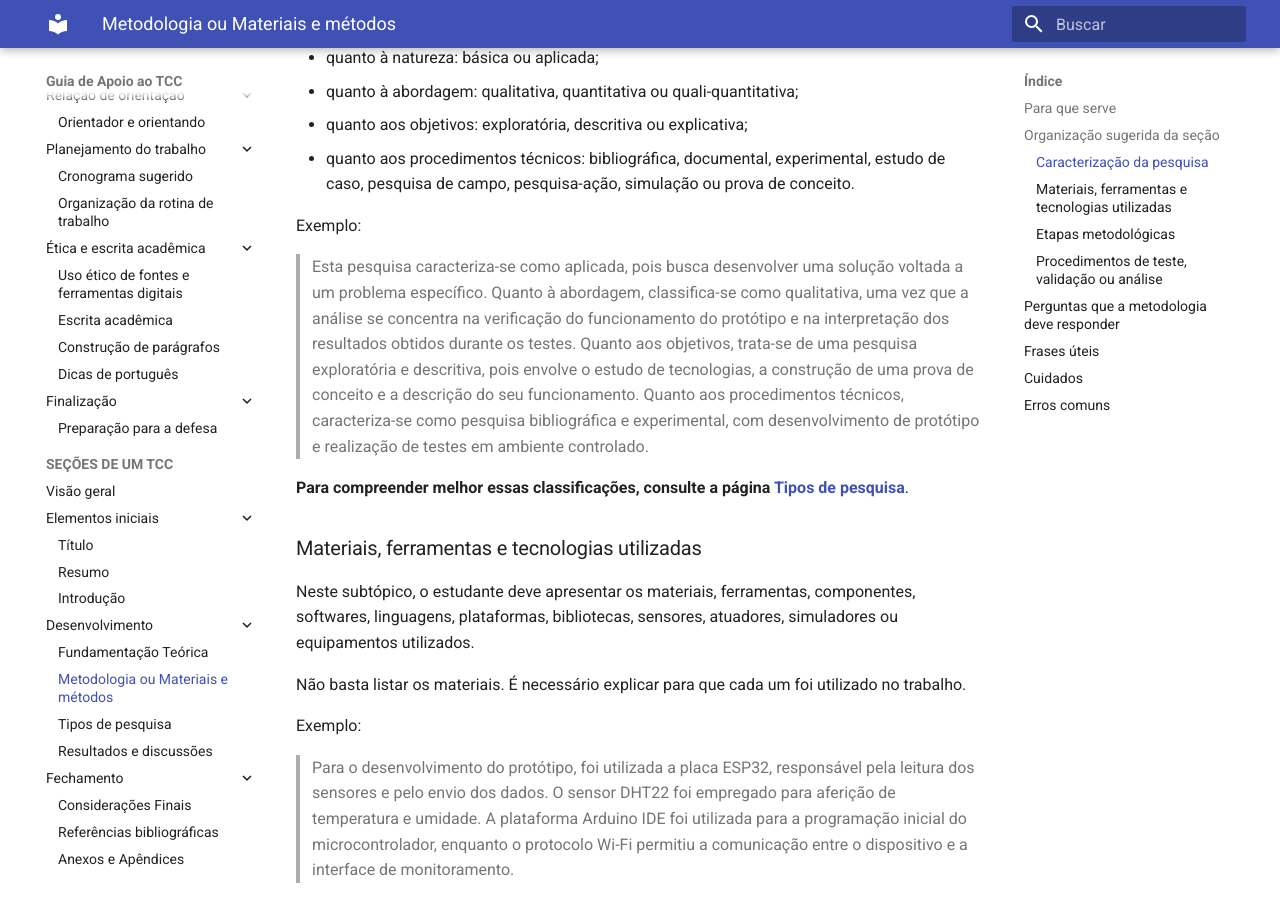
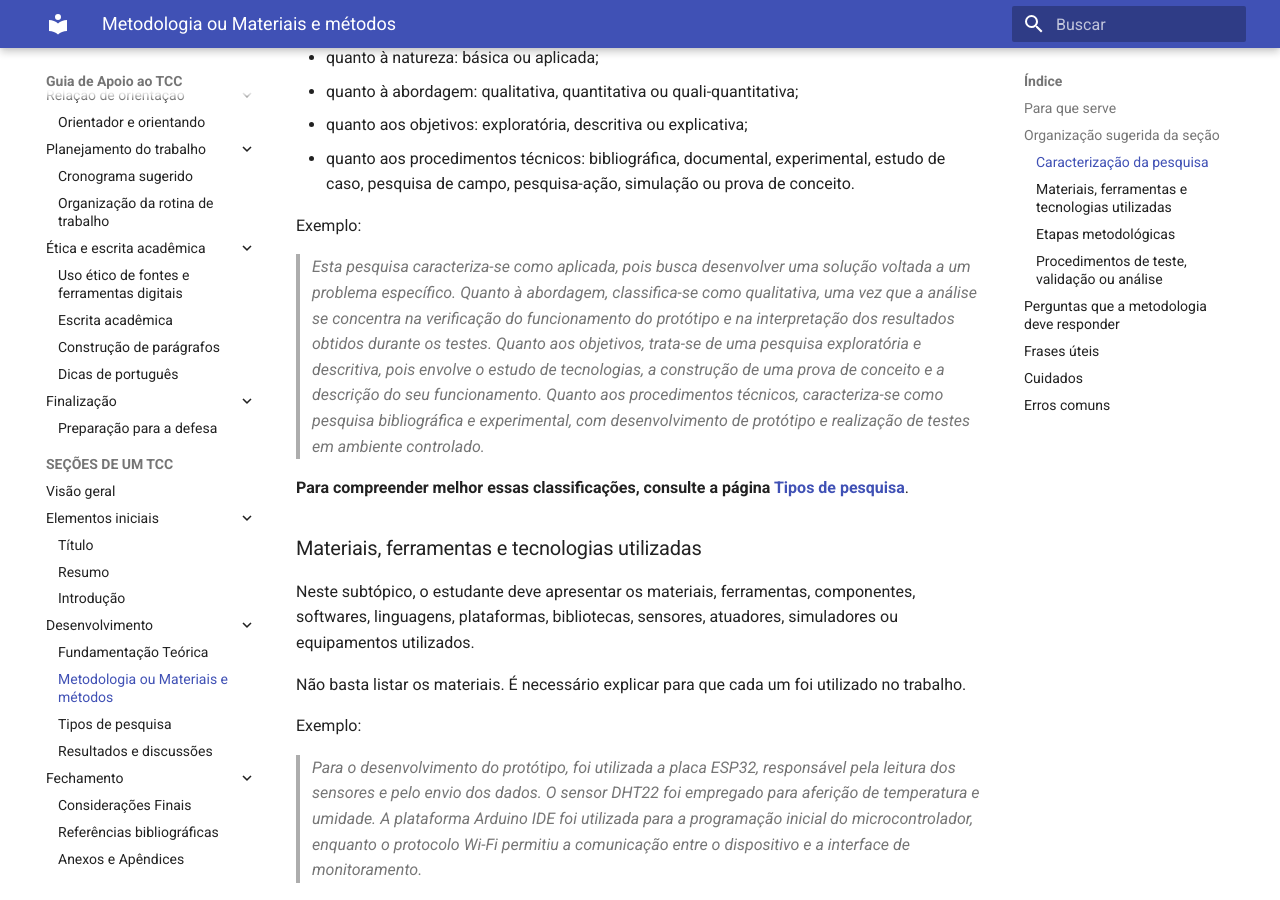
Before and after one commit to danielaflor/tcc, an MkDocs documentation site: the page built from docs/secoes-tcc/metodologia.md, in a window 1280 px wide and 900 px high, scrolled down 801 px. Built offline with MkDocs 1.6.1 and Material for MkDocs 9.7.7, drawn with Linux system fonts in a browser that asks for light colours.

Commit message:
Enhance methodology section with italicized text
Updated the methodology section to emphasize key points using italics for better readability.

```diff
--- a/docs/secoes-tcc/metodologia.md
+++ b/docs/secoes-tcc/metodologia.md
@@ -25,7 +25,7 @@ A pesquisa pode ser classificada, por exemplo:
 
 Exemplo:
 
-> Esta pesquisa caracteriza-se como aplicada, pois busca desenvolver uma solução voltada a um problema específico. Quanto à abordagem, classifica-se como qualitativa, uma vez que a análise se concentra na verificação do funcionamento do protótipo e na interpretação dos resultados obtidos durante os testes. Quanto aos objetivos, trata-se de uma pesquisa exploratória e descritiva, pois envolve o estudo de tecnologias, a construção de uma prova de conceito e a descrição do seu funcionamento. Quanto aos procedimentos técnicos, caracteriza-se como pesquisa bibliográfica e experimental, com desenvolvimento de protótipo e realização de testes em ambiente controlado.
+> *Esta pesquisa caracteriza-se como aplicada, pois busca desenvolver uma solução voltada a um problema específico. Quanto à abordagem, classifica-se como qualitativa, uma vez que a análise se concentra na verificação do funcionamento do protótipo e na interpretação dos resultados obtidos durante os testes. Quanto aos objetivos, trata-se de uma pesquisa exploratória e descritiva, pois envolve o estudo de tecnologias, a construção de uma prova de conceito e a descrição do seu funcionamento. Quanto aos procedimentos técnicos, caracteriza-se como pesquisa bibliográfica e experimental, com desenvolvimento de protótipo e realização de testes em ambiente controlado.*
 
 **Para compreender melhor essas classificações, consulte a página [Tipos de pesquisa](tipos-de-pesquisa.md)**.
 
@@ -37,7 +37,7 @@ Não basta listar os materiais. É necessário explicar para que cada um foi uti
 
 Exemplo:
 
-> Para o desenvolvimento do protótipo, foi utilizada a placa ESP32, responsável pela leitura dos sensores e pelo envio dos dados. O sensor DHT22 foi empregado para aferição de temperatura e umidade. A plataforma Arduino IDE foi utilizada para a programação inicial do microcontrolador, enquanto o protocolo Wi-Fi permitiu a comunicação entre o dispositivo e a interface de monitoramento.
+> *Para o desenvolvimento do protótipo, foi utilizada a placa ESP32, responsável pela leitura dos sensores e pelo envio dos dados. O sensor DHT22 foi empregado para aferição de temperatura e umidade. A plataforma Arduino IDE foi utilizada para a programação inicial do microcontrolador, enquanto o protocolo Wi-Fi permitiu a comunicação entre o dispositivo e a interface de monitoramento.*
 
 ### Etapas metodológicas
 
```
